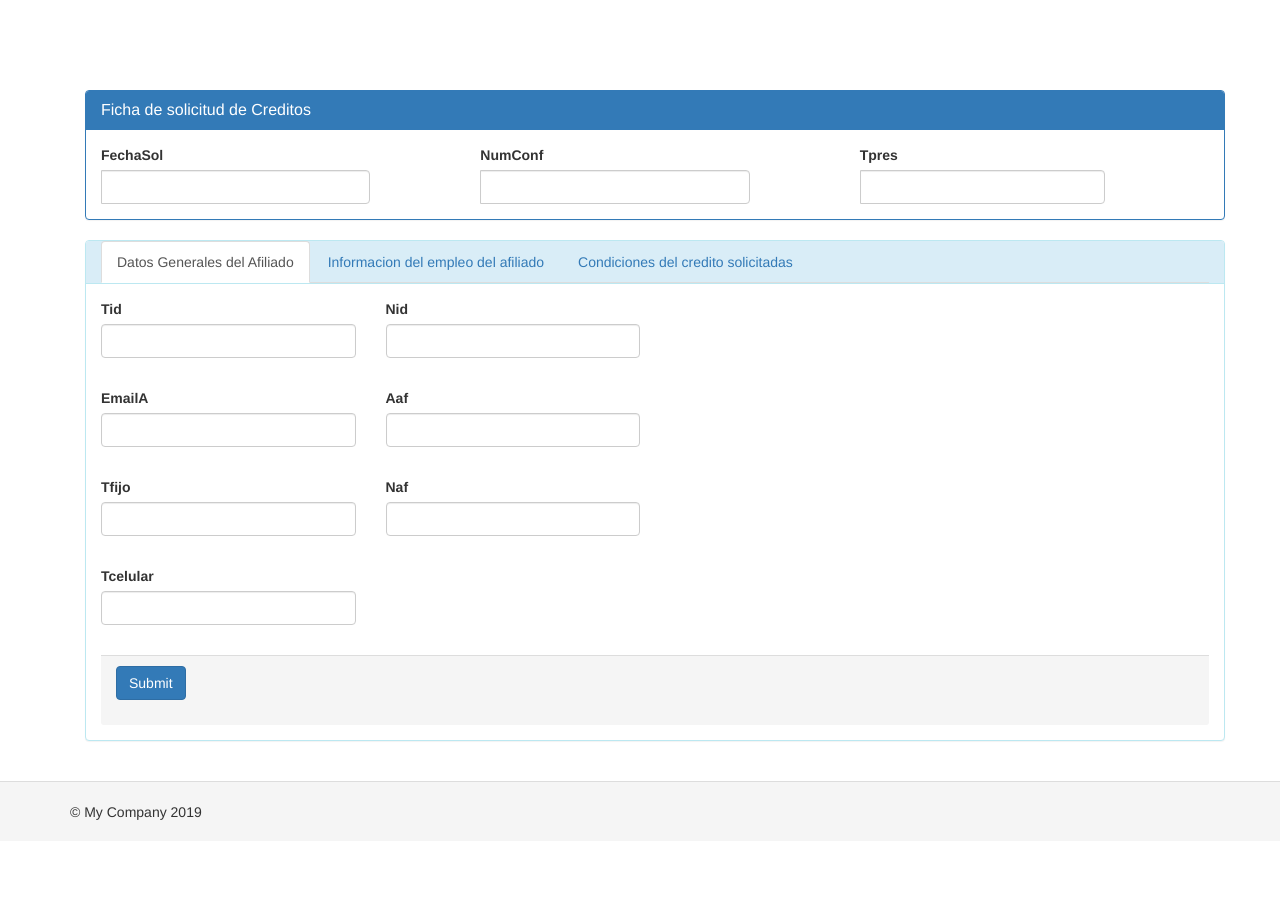
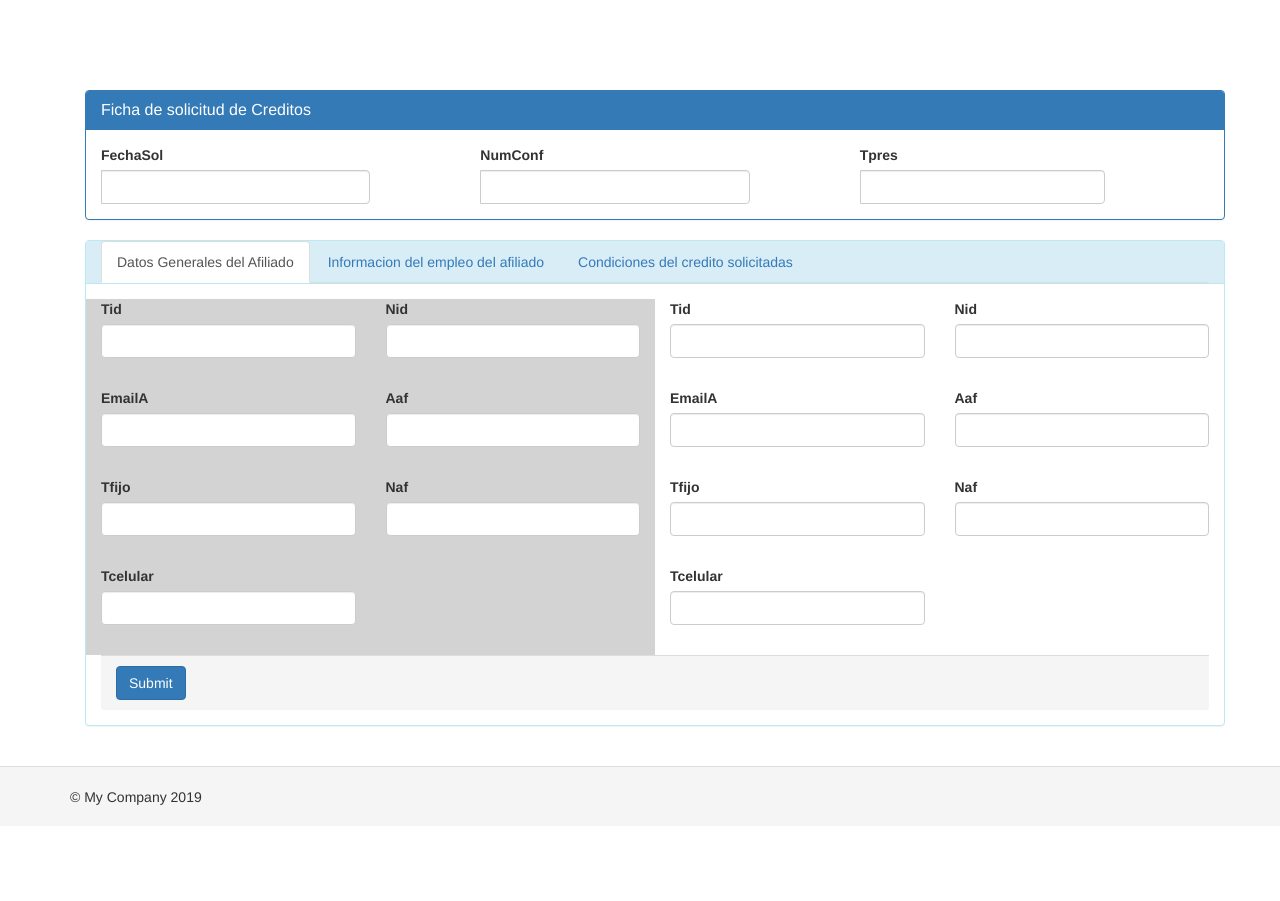
Before and after one commit to yuryeuceda/yii2-rap-pf, a Yii app: template views/site/pantallas.php in a window 1280 px wide. After the commit the page ends 805 px from the top, so only its background shows below. Run offline with PHP 8.4 and a stand-in for Yii, Linux system fonts and the light colour scheme; the template is opened without the code that fills it, so the values that code supplies are empty; form fields are guessed from the names that the template uses; some libraries are stand-ins or nearby versions.

Commit message:
ultima update

```diff
--- a/views/site/pantallas.php
+++ b/views/site/pantallas.php
@@ -37,30 +37,7 @@
 
     <div class="panel panel-primary">
 
-        <?php
-        NavBar::begin([
-            'brandLabel' => 'My Company',
 
-            'options' => [
-                'class' => 'navbar-inverse navbar-fixed-top',
-            ],
-        ]);
-        echo Nav::widget([
-            'options' => ['class' => 'navbar-nav navbar-right'],
-            'items' => [
-                ['label' => 'Home', 'url' => ['/site/index']],
-                ['label' => 'About', 'url' => ['/site/about']],
-                ['label' => 'Contact', 'url' => ['/site/contact']],
-                Yii::$app->user->isGuest ?
-                    ['label' => 'Login', 'url' => ['/site/login']] : [
-                        'label' => 'Logout (' . Yii::$app->user->identity->username . ')',
-                        'url' => ['/site/logout'],
-                        'linkOptions' => ['data-method' => 'post']
-                    ],
-            ],
-        ]);
-        NavBar::end();
-        ?>
         <div class="panel-heading">
             <h3 class="panel-title">Ficha de solicitud de Creditos</h3>
         </div>
@@ -101,14 +78,15 @@
         <div class="panel-body">
             <div class="tab-content">
                 <div id="home" class="tab-pane fade in active">
-
+                    <div class="row">
+                        <div class="col-md-6" style=" background-color:lightgray; ">
                             <div class="row form-group">
-                        <div class="col-lg-3">
+                                <div class="col-lg-6">
                                     <div class="">
                                         <?= $form->field($model, 'Tid')->textInput() ?>
                                     </div>
                                 </div>
-                        <div class="col-lg-3">
+                                <div class="col-lg-6">
                                     <div class="">
                                         <?= $form->field($model, 'Nid') ?>
                                     </div>
@@ -116,12 +94,12 @@
 
                             </div>
                             <div class="row form-group">
-                        <div class="col-lg-3">
+                                <div class="col-lg-6">
                                     <div class="">
                                         <?= $form->field($model, 'emailA') ?>
                                     </div>
                                 </div>
-                        <div class="col-lg-3">
+                                <div class="col-lg-6">
                                     <div class="">
                                         <?= $form->field($model, 'Aaf') ?>
                                     </div>
@@ -129,25 +107,73 @@
 
                             </div>
                             <div class="row form-group">
-                        <div class="col-lg-3">
+                                <div class="col-lg-6">
                                     <div class="">
                                         <?= $form->field($model, 'Tfijo') ?>
                                     </div>
                                 </div>
-                        <div class="col-lg-3">
+                                <div class="col-lg-6">
                                     <div class="">
                                         <?= $form->field($model, 'Naf') ?>
                                     </div>
                                 </div>
                             </div>
                             <div class="row form-group">
-                        <div class="col-lg-3">
+                                <div class="col-lg-6">
                                     <div class="">
                                         <?= $form->field($model, 'Tcelular') ?>
                                     </div>
                                 </div>
                             </div>
+                        </div>
+                        <div class="col-md-6">
+                            <div class="row form-group">
+                                <div class="col-lg-6">
+                                    <div class="">
+                                        <?= $form->field($model, 'Tid')->textInput() ?>
+                                    </div>
+                                </div>
+                                <div class="col-lg-6">
+                                    <div class="">
+                                        <?= $form->field($model, 'Nid') ?>
+                                    </div>
+                                </div>
 
+                            </div>
+                            <div class="row form-group">
+                                <div class="col-lg-6">
+                                    <div class="">
+                                        <?= $form->field($model, 'emailA') ?>
+                                    </div>
+                                </div>
+                                <div class="col-lg-6">
+                                    <div class="">
+                                        <?= $form->field($model, 'Aaf') ?>
+                                    </div>
+                                </div>
+
+                            </div>
+                            <div class="row form-group">
+                                <div class="col-lg-6">
+                                    <div class="">
+                                        <?= $form->field($model, 'Tfijo') ?>
+                                    </div>
+                                </div>
+                                <div class="col-lg-6">
+                                    <div class="">
+                                        <?= $form->field($model, 'Naf') ?>
+                                    </div>
+                                </div>
+                            </div>
+                            <div class="row form-group">
+                                <div class="col-lg-6">
+                                    <div class="">
+                                        <?= $form->field($model, 'Tcelular') ?>
+                                    </div>
+                                </div>
+                            </div>
+                        </div>
+                    </div>
                 </div>
 
                 <div id="menu1" class="tab-pane fade">
@@ -176,8 +202,8 @@
 
                 </div>
             </div>
-            <div class="panel-footer" style="margin:auto;">
-                <div class="form-group">
+            <div class="panel-footer">
+                <div class="form-group" style="margin:auto;">
                     <?= Html::submitButton('Submit', ['class' => 'btn btn-primary', 'name' => 'contact-button']) ?>
                 </div>
             </div>
```
Lines whose indentation alone changed are shown as unchanged.
